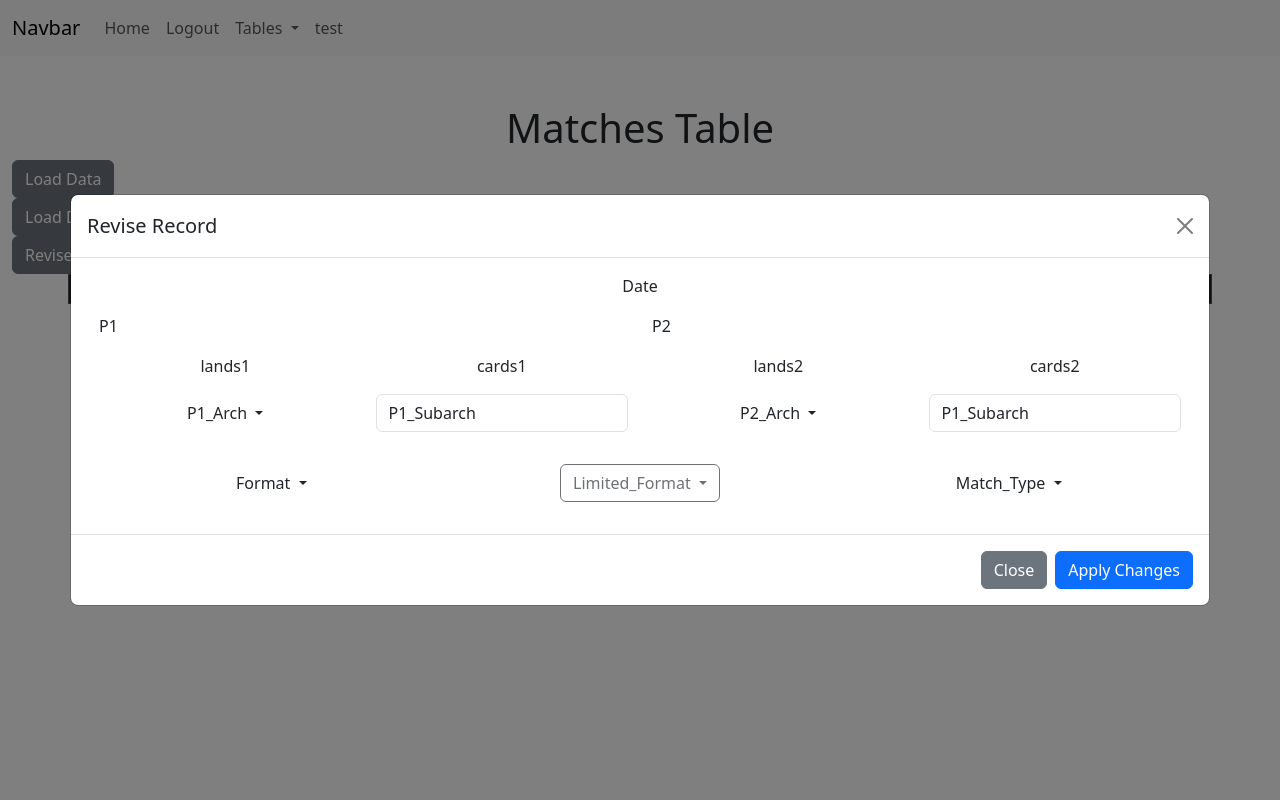
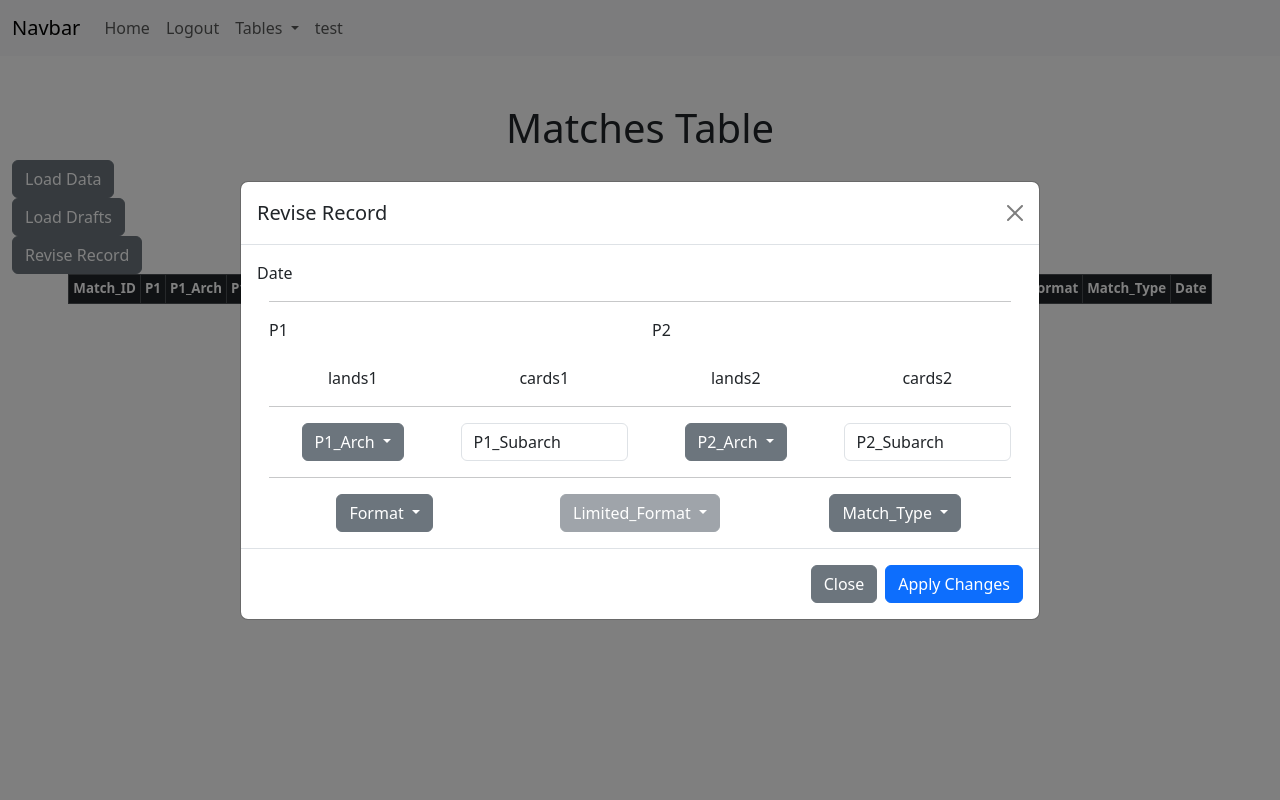
Before and after one commit to cderickson/MTGO-Tracker-WEB, a Flask app: page /test in a window 1280 px wide, after a click on "Revise Record". Run offline with Flask 2, Linux system fonts and the light colour scheme; the visitor is signed in with stand-in values (Sample User, id 1); data comes from the database, SQL or seed files in the repository; data that the repository does not hold is empty.

Commit message:
Update test.html

```diff
--- a/website/templates/test.html
+++ b/website/templates/test.html
@@ -227,8 +227,15 @@
     </div>
   </div>
 
+  <form action="/revise" method="POST">
+    <input type="hidden" name="Match_ID"  id="Match_ID" value="NA">
+    <input type="hidden" name="P1Arch"  id="P1Arch" value="NA">
+    <input type="hidden" name="P2Arch"  id="P2Arch" value="NA">
+    <input type="hidden" name="Format"  id="Format" value="NA">
+    <input type="hidden" name="Limited_Format"  id="Limited_Format" value="NA">
+    <input type="hidden" name="Match_Type"  id="Match_Type" value="NA">
     <div class="modal fade" id="exampleModal" tabindex="-1" aria-labelledby="exampleModalLabel" aria-hidden="true">
-    <div class="modal-dialog modal-dialog-centered modal-xl">
+      <div class="modal-dialog modal-dialog-centered modal-lg">
         <div class="modal-content">
           <div class="modal-header">
             <h1 class="modal-title fs-5" id="exampleModalLabel">Revise Record</h1>
@@ -237,95 +244,99 @@
           <div class="modal-body">
             <div class="container-fluid">
               <form>
-              <div class="row text-center">
-                <p id="ModalDate">Date</p>
+                <div class="row text-center" id="ModalDate">
+                  Date
                 </div>
+                <hr>
                 <div class="row">
-                <div class="col"><p>P1</p></div>
-                <div class="col"><p>P2</p></div>
+                  <div class="col" id="ModalP1">P1</div>
+                  <div class="col" id="ModalP2">P2</div>
+                </div><br>
+                <div class="row">
+                  <div class="col text-center">lands1</div>
+                  <div class="col text-center">cards1</div>
+                  <div class="col text-center">lands2</div>
+                  <div class="col text-center">cards2</div>
                 </div>
-              <div class="row text-center">
-                <div class="col">lands1</center></div>
-                <div class="col">cards1</center></div>
-                <div class="col">lands2</center></div>
-                <div class="col">cards2</center></div>
-              </div>
+                <hr>
                 <div class="row">
-                <div class="col"><p><center>
+                  <div class="col text-center">
                     <div class="dropdown">
-                    <button class="btn btn-default dropdown-toggle" type="button" id="P1ArchButton" data-bs-toggle="dropdown" aria-haspopup="true" aria-expanded="true">
+                      <button class="btn btn-secondary dropdown-toggle" type="button" id="P1ArchButton" name="P1ArchButton" value="NA" data-bs-toggle="dropdown" aria-haspopup="true" aria-expanded="true">
                         P1_Arch
                       </button>
                       <ul class="dropdown-menu" aria-labelledby="P1ArchButton" id="P1ArchMenu">
-                      <li><a class="dropdown-item" href="#" onclick="showP1Arch(this)">Aggro</a></li>
-                      <li><a class="dropdown-item" href="#" onclick="showP1Arch(this)">Midrange</a></li>
-                      <li><a class="dropdown-item" href="#" onclick="showP1Arch(this)">Control</a></li>
-                      <li><a class="dropdown-item" href="#" onclick="showP1Arch(this)">Combo</a></li>
+                        <li><a class="dropdown-item" onclick="showP1Arch(this)">Aggro</a></li>
+                        <li><a class="dropdown-item" onclick="showP1Arch(this)">Midrange</a></li>
+                        <li><a class="dropdown-item" onclick="showP1Arch(this)">Control</a></li>
+                        <li><a class="dropdown-item" onclick="showP1Arch(this)">Combo</a></li>
                       </ul>
                     </div>
-                </center></p></div>
-                <div class="col"><p><center><input type="text" class="form-control" id="P1_Subarch" placeholder="P1_Subarch" value="P1_Subarch"></center></p></div>
-                <div class="col"><p><center>
+                  </div>
+                  <div class="col"><input type="text" class="form-control" id="P1_Subarch" name="P1_Subarch" placeholder="P1_Subarch" value="P1_Subarch"></div>
+                  <div class="col text-center">
                     <div class="dropdown">
-                    <button class="btn btn-default dropdown-toggle" type="button" id="P2ArchButton" data-bs-toggle="dropdown" aria-haspopup="true" aria-expanded="true">
+                      <button class="btn btn-secondary dropdown-toggle" type="button" id="P2ArchButton" name="P2ArchButton" data-bs-toggle="dropdown" aria-haspopup="true" aria-expanded="true">
                         P2_Arch
                       </button>
                       <ul class="dropdown-menu" aria-labelledby="P2ArchButton" id="P2ArchMenu">
-                      <li><a class="dropdown-item" href="#" onclick="showP2Arch(this)">Aggro</a></li>
-                      <li><a class="dropdown-item" href="#" onclick="showP2Arch(this)">Midrange</a></li>
-                      <li><a class="dropdown-item" href="#" onclick="showP2Arch(this)">Control</a></li>
-                      <li><a class="dropdown-item" href="#" onclick="showP2Arch(this)">Combo</a></li>
+                        <li><a class="dropdown-item" onclick="showP2Arch(this)">Aggro</a></li>
+                        <li><a class="dropdown-item" onclick="showP2Arch(this)">Midrange</a></li>
+                        <li><a class="dropdown-item" onclick="showP2Arch(this)">Control</a></li>
+                        <li><a class="dropdown-item" onclick="showP2Arch(this)">Combo</a></li>
                       </ul>
                     </div>
-                </center></p></div>
-                <div class="col"><p><center><input type="text" class="form-control" id="P2_Subarch" placeholder="P2_Subarch" value="P1_Subarch"></center></p></div>
                   </div>
+                  <div class="col"><input type="text" class="form-control" id="P2_Subarch" name="P2_Subarch" placeholder="P2_Subarch" value="P2_Subarch"></div>
+                </div>
+                <hr>
                 <div class="row">
-                <div class="col"><p><center>
+                  <div class="col text-center">
                     <div class="dropdown">
-                    <button class="btn btn-default dropdown-toggle" type="button" id="FormatButton" data-bs-toggle="dropdown" aria-haspopup="true" aria-expanded="true">
+                      <button class="btn btn-secondary dropdown-toggle" type="button" id="FormatButton" name="FormatButton" data-bs-toggle="dropdown" aria-haspopup="true" aria-expanded="true">
                         Format
                       </button>
                       <ul class="dropdown-menu" aria-labelledby="FormatButton" id="FormatMenu">
-                      <li><a class="dropdown-item" href="#" onclick="showFormat(this)">Constructed</a></li>
-                      <li><a class="dropdown-item" href="#" onclick="showFormat(this)">Limited</a></li>
+                        <li><a class="dropdown-item" onclick="showFormat(this)">Constructed</a></li>
+                        <li><a class="dropdown-item" onclick="showFormat(this)">Limited</a></li>
                       </ul>
                     </div>
-                </center></p></div>
-                <div class="col"><p><center>
+                  </div>
+                  <div class="col text-center">
                     <div class="dropdown">
-                    <button class="btn btn-default dropdown-toggle" type="button" id="LimitedFormatButton" data-bs-toggle="dropdown" aria-haspopup="true" aria-expanded="true" disabled>
+                      <button class="btn btn-secondary dropdown-toggle" type="button" id="LimitedFormatButton" name="LimitedFormatButton" data-bs-toggle="dropdown" aria-haspopup="true" aria-expanded="true" disabled>
                         Limited_Format
                       </button>
                       <ul class="dropdown-menu" aria-labelledby="LimitedFormatButton" id="LimitedFormatMenu">
-                      <li><a class="dropdown-item" href="#" onclick="showLimitedFormat(this)">Booster Draft</a></li>
-                      <li><a class="dropdown-item" href="#" onclick="showLimitedFormat(this)">Sealed</a></li>
-                      <li><a class="dropdown-item" href="#" onclick="showLimitedFormat(this)">Vintage Cube</a></li>
+                        <li><a class="dropdown-item" onclick="showLimitedFormat(this)">Booster Draft</a></li>
+                        <li><a class="dropdown-item" onclick="showLimitedFormat(this)">Sealed</a></li>
+                        <li><a class="dropdown-item" onclick="showLimitedFormat(this)">Vintage Cube</a></li>
                       </ul>
                     </div>
-                </center></p></div>
-                <div class="col"><p><center>
+                  </div>
+                  <div class="col text-center">
                     <div class="dropdown">
-                    <button class="btn btn-default dropdown-toggle" type="button" id="MatchTypeButton" data-bs-toggle="dropdown" aria-haspopup="true" aria-expanded="true">
+                      <button class="btn btn-secondary dropdown-toggle" type="button" id="MatchTypeButton" name="MatchTypeButton" data-bs-toggle="dropdown" aria-haspopup="true" aria-expanded="true">
                         Match_Type
                       </button>
                       <ul class="dropdown-menu" aria-labelledby="MatchTypeButton" id="MatchTypeMenu">
-                      <li><a class="dropdown-item" href="#" onclick="showMatchType(this)">League</a></li>
-                      <li><a class="dropdown-item" href="#" onclick="showMatchType(this)">Challenge</a></li>
-                      <li><a class="dropdown-item" href="#" onclick="showMatchType(this)">Premier</a></li>
+                        <li><a class="dropdown-item" onclick="showMatchType(this)">League</a></li>
+                        <li><a class="dropdown-item" onclick="showMatchType(this)">Challenge</a></li>
+                        <li><a class="dropdown-item" onclick="showMatchType(this)">Premier</a></li>
                       </ul>
                     </div>
-                </center></p></div>
+                  </div>
                 </div>
               </form>
             </div>
           </div>
           <div class="modal-footer">
             <button type="button" class="btn btn-secondary" data-bs-dismiss="modal">Close</button>
-          <button type="button" class="btn btn-primary">Apply Changes</button>
+            <button type="submit" class="btn btn-primary" onclick="changeHiddenInputs()">Apply Changes</button>
           </div>
         </div>
       </div>
     </div>
+  </form>
 
 {% endblock %}
```
Lines whose indentation alone changed are shown as unchanged.
